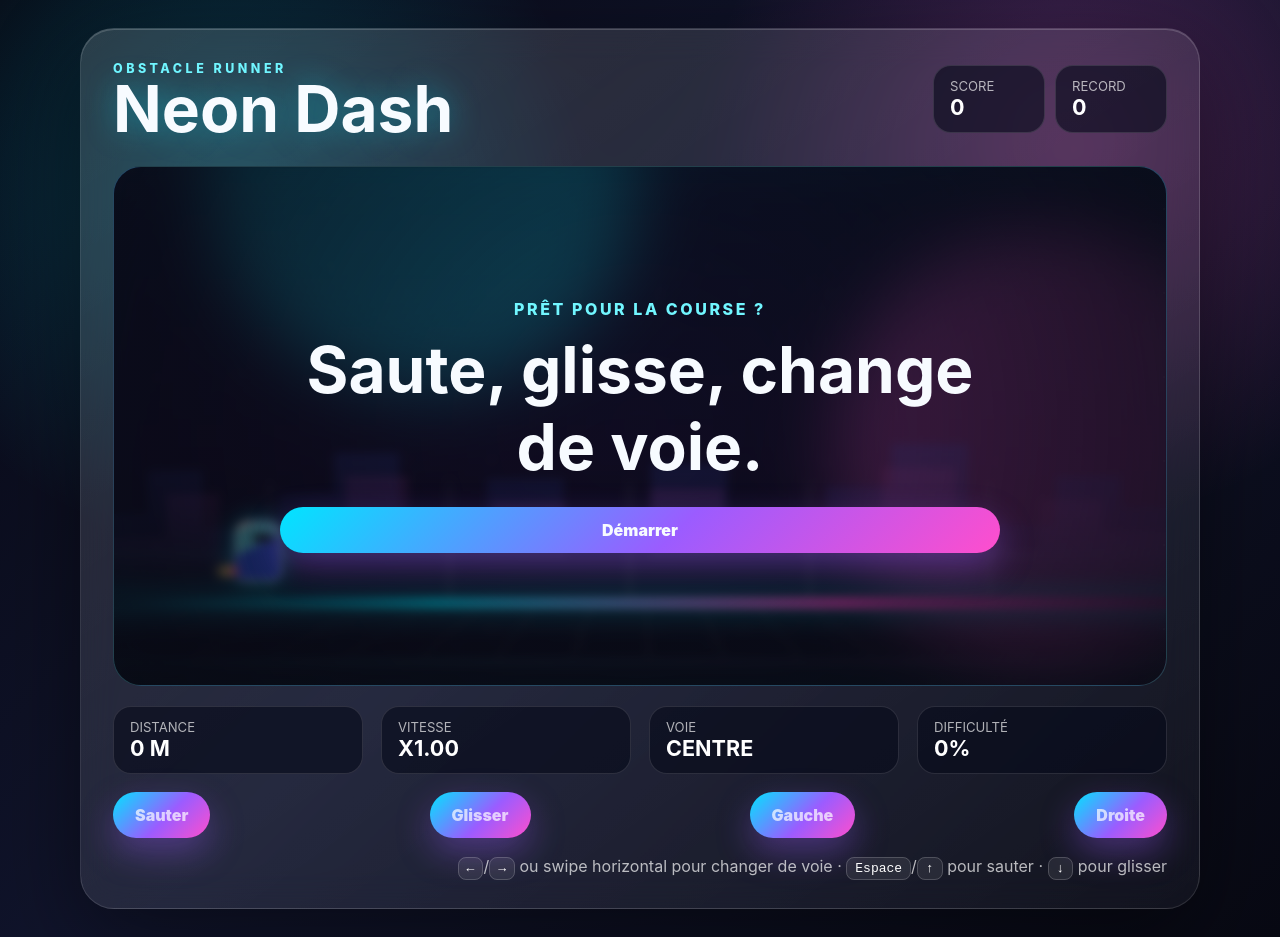
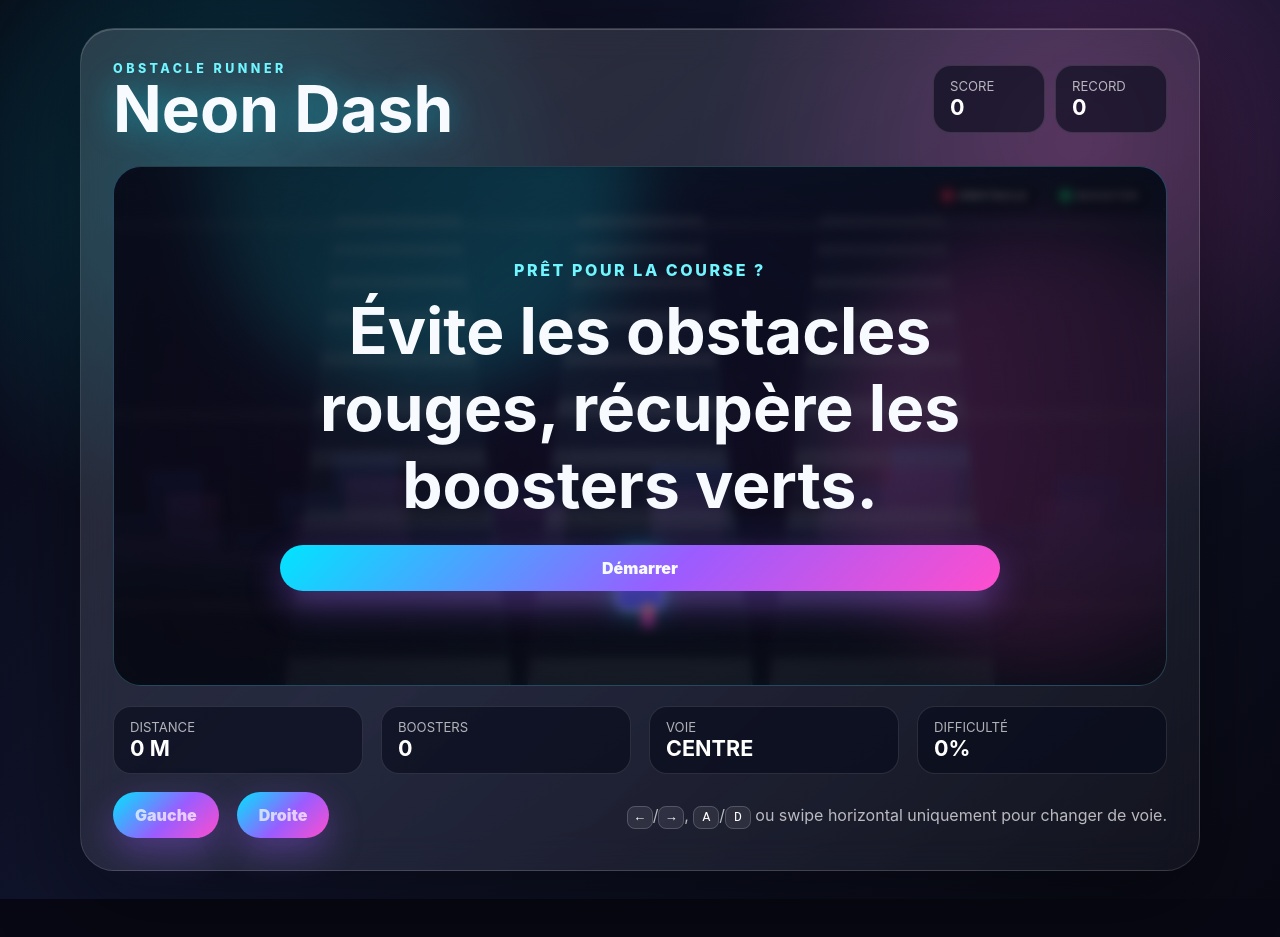
Before and after one commit to djkmill33-creator/Game, a React (Vite) app: page / in a window 1280 px wide. After the commit the page ends 899 px from the top, so only its background shows below. Built offline with nearby package versions, Linux system fonts and the light colour scheme.

Commit message:
Clarify boosters and left-right touch movement

```diff
--- a/src/main.jsx
+++ b/src/main.jsx
@@ -2,55 +2,59 @@ import React, { useCallback, useEffect, useMemo, useRef, useState } from 'react'
 import { createRoot } from 'react-dom/client'
 import './styles.css'
 
-const GAME_WIDTH = 960
-const GROUND_Y = 415
-const PLAYER = { x: 120, width: 48, height: 62 }
-const GRAVITY = 0.86
-const JUMP_FORCE = -16.8
-const SLIDE_DURATION = 620
-const OBSTACLE_SPEED = 6.1
-const SPAWN_MIN = 760
-const SPAWN_RANDOM = 720
-const SWIPE_THRESHOLD = 46
-const TAP_THRESHOLD = 14
-const TAP_DURATION = 260
+const STAGE_HEIGHT = 520
+const PLAYER = { y: 382, width: 52, height: 66 }
+const ENTITY_START_Y = -120
+const ENTITY_END_Y = STAGE_HEIGHT + 120
+const OBSTACLE_SPEED = 4.8
+const SPAWN_MIN = 520
+const SPAWN_RANDOM = 460
+const SWIPE_THRESHOLD = 42
 const LANES = [
-  { label: 'gauche', offset: -54, scale: 0.92 },
-  { label: 'centre', offset: 0, scale: 1 },
-  { label: 'droite', offset: 54, scale: 1.08 },
+  { label: 'gauche', left: 27 },
+  { label: 'centre', left: 50 },
+  { label: 'droite', left: 73 },
 ]
-const COLORS = ['#00e5ff', '#9b5cff', '#ff4ecd', '#7cff6b', '#ffd166']
+const OBSTACLE_VARIANTS = [
+  { width: 62, height: 74, label: 'bloc' },
+  { width: 74, height: 54, label: 'barrière' },
+  { width: 52, height: 92, label: 'tour' },
+]
 
-const randomBetween = (min, max) => min + Math.random() * (max - min)
 const clampLane = (laneIndex) => Math.max(0, Math.min(LANES.length - 1, laneIndex))
 
-function createObstacle(score) {
-  const flying = Math.random() > 0.72 && score > 120
-  const width = randomBetween(34, 70)
-  const height = flying ? randomBetween(34, 56) : randomBetween(54, 118)
+function createEntity(score) {
   const laneIndex = Math.floor(Math.random() * LANES.length)
-  const laneGround = GROUND_Y + LANES[laneIndex].offset
+  const isBooster = Math.random() > 0.74
+
+  if (isBooster) {
+    return {
+      id: crypto.randomUUID(),
+      kind: 'booster',
+      laneIndex,
+      y: ENTITY_START_Y,
+      width: 46,
+      height: 46,
+      value: 120,
+    }
+  }
+
+  const variant = OBSTACLE_VARIANTS[Math.floor(Math.random() * OBSTACLE_VARIANTS.length)]
 
   return {
     id: crypto.randomUUID(),
-    x: GAME_WIDTH + 60,
-    y: flying ? laneGround - randomBetween(150, 205) : laneGround - height,
-    width,
-    height,
+    kind: 'obstacle',
     laneIndex,
-    color: COLORS[Math.floor(Math.random() * COLORS.length)],
-    type: flying ? 'drone' : 'block',
-    rotation: randomBetween(-6, 6),
+    y: ENTITY_START_Y,
+    width: variant.width,
+    height: variant.height + Math.min(score / 90, 24),
+    label: variant.label,
+    rotation: Math.random() * 8 - 4,
   }
 }
 
-function rectanglesOverlap(a, b) {
-  return (
-    a.x < b.x + b.width &&
-    a.x + a.width > b.x &&
-    a.y < b.y + b.height &&
-    a.y + a.height > b.y
-  )
+function verticalOverlap(a, b) {
+  return a.y < b.y + b.height && a.y + a.height > b.y
 }
 
 function useHighScore(score, gameState) {
@@ -68,50 +72,38 @@ function useHighScore(score, gameState) {
 
 function App() {
   const [gameState, setGameState] = useState('ready')
-  const [playerY, setPlayerY] = useState(GROUND_Y - PLAYER.height)
   const [laneIndex, setLaneIndex] = useState(1)
-  const [isSliding, setIsSliding] = useState(false)
-  const [obstacles, setObstacles] = useState([])
+  const [entities, setEntities] = useState([])
   const [score, setScore] = useState(0)
+  const [boosters, setBoosters] = useState(0)
   const [speedBoost, setSpeedBoost] = useState(1)
 
-  const velocityRef = useRef(0)
   const lastFrameRef = useRef(0)
-  const spawnTimerRef = useRef(950)
-  const slideTimerRef = useRef(null)
+  const spawnTimerRef = useRef(620)
   const activePointersRef = useRef(new Map())
   const gameStateRef = useRef(gameState)
   const scoreRef = useRef(score)
   const bestScore = useHighScore(score, gameState)
 
   const currentLane = LANES[laneIndex]
-  const playerHeight = isSliding ? 34 : PLAYER.height
-  const playerTop = (isSliding ? GROUND_Y - 34 : playerY) + currentLane.offset
-  const playerScale = currentLane.scale
-  const isGrounded = playerY >= GROUND_Y - PLAYER.height - 1
-
   const playerBox = useMemo(
     () => ({
-      x: PLAYER.x + 7,
-      y: playerTop + 6,
-      width: (PLAYER.width - 12) * playerScale,
-      height: (playerHeight - 9) * playerScale,
+      y: PLAYER.y + 8,
+      height: PLAYER.height - 14,
       laneIndex,
     }),
-    [laneIndex, playerHeight, playerScale, playerTop],
+    [laneIndex],
   )
 
   const resetGame = useCallback(() => {
-    velocityRef.current = 0
     lastFrameRef.current = 0
-    spawnTimerRef.current = 950
+    spawnTimerRef.current = 620
     scoreRef.current = 0
     activePointersRef.current.clear()
-    setPlayerY(GROUND_Y - PLAYER.height)
     setLaneIndex(1)
-    setIsSliding(false)
-    setObstacles([])
+    setEntities([])
     setScore(0)
+    setBoosters(0)
     setSpeedBoost(1)
     setGameState('playing')
   }, [])
@@ -121,30 +113,11 @@ function App() {
     setLaneIndex((currentIndex) => clampLane(currentIndex + direction))
   }, [])
 
-  const jump = useCallback(() => {
-    if (gameStateRef.current === 'ready' || gameStateRef.current === 'over') {
-      resetGame()
-      return
-    }
-
-    if (gameStateRef.current === 'playing' && isGrounded && !isSliding) {
-      velocityRef.current = JUMP_FORCE
-    }
-  }, [isGrounded, isSliding, resetGame])
-
-  const slide = useCallback(() => {
-    if (gameStateRef.current !== 'playing' || !isGrounded) return
-    setIsSliding(true)
-    window.clearTimeout(slideTimerRef.current)
-    slideTimerRef.current = window.setTimeout(() => setIsSliding(false), SLIDE_DURATION)
-  }, [isGrounded])
-
   const rememberPointer = useCallback((event) => {
     if (event.pointerType === 'mouse' && event.button !== 0) return
 
     activePointersRef.current.set(event.pointerId, {
       handled: false,
-      startTime: performance.now(),
       startX: event.clientX,
       startY: event.clientY,
     })
@@ -158,48 +131,24 @@ function App() {
 
     const deltaX = event.clientX - pointer.startX
     const deltaY = event.clientY - pointer.startY
-    const horizontalSwipe = Math.abs(deltaX) > SWIPE_THRESHOLD && Math.abs(deltaX) > Math.abs(deltaY) * 1.15
-    const verticalSwipe = Math.abs(deltaY) > SWIPE_THRESHOLD && Math.abs(deltaY) > Math.abs(deltaX) * 1.15
+    const horizontalSwipe = Math.abs(deltaX) > SWIPE_THRESHOLD && Math.abs(deltaX) > Math.abs(deltaY) * 1.2
 
     if (horizontalSwipe) {
       changeLane(deltaX < 0 ? -1 : 1)
       pointer.handled = true
-      return
     }
-
-    if (verticalSwipe) {
-      if (deltaY < 0) jump()
-      if (deltaY > 0) slide()
-      pointer.handled = true
-    }
-  }, [changeLane, jump, slide])
+  }, [changeLane])
 
   const handlePointerEnd = useCallback((event) => {
-    const pointer = activePointersRef.current.get(event.pointerId)
-    if (!pointer) return
-
-    const deltaX = event.clientX - pointer.startX
-    const deltaY = event.clientY - pointer.startY
-    const elapsed = performance.now() - pointer.startTime
-    const isTap = Math.hypot(deltaX, deltaY) < TAP_THRESHOLD && elapsed < TAP_DURATION
-
-    if (!pointer.handled && isTap) {
-      jump()
-    }
-
     activePointersRef.current.delete(event.pointerId)
     event.currentTarget.releasePointerCapture?.(event.pointerId)
-  }, [jump])
+  }, [])
 
-  const triggerTouchAction = useCallback((action) => (event) => {
+  const triggerTouchAction = useCallback((direction) => (event) => {
     event.preventDefault()
     event.stopPropagation()
-
-    if (action === 'left') changeLane(-1)
-    if (action === 'right') changeLane(1)
-    if (action === 'jump') jump()
-    if (action === 'slide') slide()
-  }, [changeLane, jump, slide])
+    changeLane(direction)
+  }, [changeLane])
 
   useEffect(() => {
     gameStateRef.current = gameState
@@ -211,14 +160,9 @@ function App() {
 
   useEffect(() => {
     const handleKeyDown = (event) => {
-      if (['Space', 'ArrowUp', 'KeyW'].includes(event.code)) {
+      if (['Enter', 'Space'].includes(event.code) && gameStateRef.current !== 'playing') {
         event.preventDefault()
-        jump()
-      }
-
-      if (['ArrowDown', 'KeyS'].includes(event.code)) {
-        event.preventDefault()
-        slide()
+        resetGame()
       }
 
       if (['ArrowLeft', 'KeyA'].includes(event.code)) {
@@ -234,9 +178,7 @@ function App() {
 
     window.addEventListener('keydown', handleKeyDown)
     return () => window.removeEventListener('keydown', handleKeyDown)
-  }, [changeLane, jump, slide])
-
-  useEffect(() => () => window.clearTimeout(slideTimerRef.current), [])
+  }, [changeLane, resetGame])
 
   useEffect(() => {
     let animationFrameId
@@ -248,7 +190,7 @@ function App() {
 
       if (gameStateRef.current === 'playing') {
         const nextScore = scoreRef.current + Math.round(delta * 2)
-        const nextBoost = 1 + Math.min(nextScore / 1400, 0.95)
+        const nextBoost = 1 + Math.min(nextScore / 1600, 0.9)
         const travel = OBSTACLE_SPEED * nextBoost * delta
 
         scoreRef.current = nextScore
@@ -257,38 +199,51 @@ function App() {
         setScore(nextScore)
         setSpeedBoost(nextBoost)
 
-        setPlayerY((currentY) => {
-          const nextVelocity = velocityRef.current + GRAVITY * delta
-          const nextY = Math.min(currentY + nextVelocity * delta, GROUND_Y - PLAYER.height)
-          velocityRef.current = nextY >= GROUND_Y - PLAYER.height ? 0 : nextVelocity
-          return nextY
-        })
-
-        setObstacles((currentObstacles) => {
-          let nextObstacles = currentObstacles
-            .map((obstacle) => ({ ...obstacle, x: obstacle.x - travel }))
-            .filter((obstacle) => obstacle.x + obstacle.width > -30)
+        setEntities((currentEntities) => {
+          let collectedBoosters = 0
+          let nextEntities = currentEntities
+            .map((entity) => ({ ...entity, y: entity.y + travel }))
+            .filter((entity) => entity.y < ENTITY_END_Y)
 
           if (spawnTimerRef.current <= 0) {
-            nextObstacles = [...nextObstacles, createObstacle(nextScore)]
-            spawnTimerRef.current = SPAWN_MIN + Math.random() * SPAWN_RANDOM - Math.min(nextScore, 700) * 0.42
+            nextEntities = [...nextEntities, createEntity(nextScore)]
+            spawnTimerRef.current = SPAWN_MIN + Math.random() * SPAWN_RANDOM - Math.min(nextScore, 650) * 0.32
           }
 
-          const hasCollision = nextObstacles.some((obstacle) =>
-            obstacle.laneIndex === playerBox.laneIndex &&
-            rectanglesOverlap(playerBox, {
-              x: obstacle.x + 6,
-              y: obstacle.y + 5,
-              width: (obstacle.width - 12) * LANES[obstacle.laneIndex].scale,
-              height: (obstacle.height - 10) * LANES[obstacle.laneIndex].scale,
-            }),
-          )
+          const hasCollision = nextEntities.some((entity) => {
+            const sameLane = entity.laneIndex === playerBox.laneIndex
+            const touchingPlayer = sameLane && verticalOverlap(playerBox, {
+              y: entity.y + 5,
+              height: entity.height - 10,
+            })
+
+            if (touchingPlayer && entity.kind === 'booster') {
+              collectedBoosters += 1
+              scoreRef.current += entity.value
+              return false
+            }
+
+            return touchingPlayer && entity.kind === 'obstacle'
+          })
+
+          if (collectedBoosters) {
+            setBoosters((currentBoosters) => currentBoosters + collectedBoosters)
+            setScore(scoreRef.current)
+            nextEntities = nextEntities.filter((entity) => {
+              const sameLane = entity.laneIndex === playerBox.laneIndex
+              const touchingPlayer = sameLane && verticalOverlap(playerBox, {
+                y: entity.y + 5,
+                height: entity.height - 10,
+              })
+              return !(touchingPlayer && entity.kind === 'booster')
+            })
+          }
 
           if (hasCollision) {
             setGameState('over')
           }
 
-          return nextObstacles
+          return nextEntities
         })
       }
 
@@ -300,7 +255,7 @@ function App() {
   }, [playerBox])
 
   const distance = Math.floor(score / 10)
-  const difficulty = Math.min(100, Math.round((speedBoost - 1) * 105))
+  const difficulty = Math.min(100, Math.round((speedBoost - 1) * 112))
 
   return (
     <main className="shell">
@@ -319,7 +274,7 @@ function App() {
         <div
           className="game-stage"
           role="application"
-          aria-label="Terrain de jeu. Swipe gauche ou droite pour changer de voie, swipe haut pour sauter, swipe bas pour glisser."
+          aria-label="Terrain de jeu. Les obstacles descendent verticalement. Swipe gauche ou droite pour changer de voie."
           onPointerCancel={handlePointerEnd}
           onPointerDown={rememberPointer}
           onPointerMove={handlePointerMove}
@@ -332,58 +287,63 @@ function App() {
           <div className="stars" />
 
           <div className="runner-track">
-            <div className="lane-guide lane-guide-left" />
-            <div className="lane-guide lane-guide-center" />
-            <div className="lane-guide lane-guide-right" />
-            <div className="track-glow" />
-            <div className="speed-lines" style={{ animationDuration: `${1.1 / speedBoost}s` }} />
+            {LANES.map((lane) => (
+              <div className="lane-column" key={lane.label} style={{ left: `${lane.left}%` }} />
+            ))}
+            <div className="speed-lines" style={{ animationDuration: `${1 / speedBoost}s` }} />
+
+            {entities.map((entity) => (
+              <div
+                className={`entity entity-${entity.kind}`}
+                key={entity.id}
+                style={{
+                  height: entity.height,
+                  left: `${LANES[entity.laneIndex].left}%`,
+                  top: entity.y,
+                  transform: `translateX(-50%) rotate(${entity.rotation || 0}deg)`,
+                  width: entity.width,
+                }}
+                aria-label={entity.kind === 'booster' ? 'Booster bonus' : `Obstacle ${entity.label}`}
+              >
+                {entity.kind === 'booster' ? <span>+</span> : <span />}
+              </div>
+            ))}
+
             <div
-              className={`runner lane-${currentLane.label} ${isSliding ? 'is-sliding' : ''} ${!isGrounded ? 'is-jumping' : ''}`}
+              className="runner"
               style={{
-                transform: `translate3d(${PLAYER.x}px, ${playerTop}px, 0) scale(${playerScale})`,
-                zIndex: 5 + laneIndex,
+                left: `${currentLane.left}%`,
+                top: PLAYER.y,
+                transform: 'translateX(-50%)',
               }}
             >
               <span className="runner-core" />
               <span className="visor" />
               <span className="jet" />
             </div>
-
-            {obstacles.map((obstacle) => (
-              <div
-                className={`obstacle obstacle-${obstacle.type}`}
-                key={obstacle.id}
-                style={{
-                  '--accent': obstacle.color,
-                  height: obstacle.height,
-                  left: obstacle.x,
-                  top: obstacle.y,
-                  transform: `rotate(${obstacle.rotation}deg) scale(${LANES[obstacle.laneIndex].scale})`,
-                  width: obstacle.width,
-                  zIndex: 4 + obstacle.laneIndex,
-                }}
-              >
-                <span />
-              </div>
-            ))}
           </div>
 
           {gameState !== 'playing' && (
             <div className="overlay">
-              <p>{gameState === 'ready' ? 'Prêt pour la course ?' : 'Collision détectée'}</p>
-              <h2>{gameState === 'ready' ? 'Saute, glisse, change de voie.' : `Score final : ${score}`}</h2>
+              <p>{gameState === 'ready' ? 'Prêt pour la course ?' : 'Collision obstacle'}</p>
+              <h2>{gameState === 'ready' ? 'Évite les obstacles rouges, récupère les boosters verts.' : `Score final : ${score}`}</h2>
               <button type="button" onClick={resetGame}>
                 {gameState === 'ready' ? 'Démarrer' : 'Rejouer'}
               </button>
             </div>
           )}
 
+          <div className="legend" aria-hidden="true">
+            <span className="legend-obstacle">Obstacle</span>
+            <span className="legend-booster">Booster</span>
+          </div>
+
           <div className="touch-lane-controls" aria-label="Contrôles tactiles de voie">
-            <button type="button" onPointerDown={triggerTouchAction('left')} aria-label="Changer vers la voie de gauche">
+            <button type="button" onPointerDown={triggerTouchAction(-1)} aria-label="Changer vers la voie de gauche">
               ←
             </button>
-            <span>Voie {laneIndex + 1}/3</span>
-            <button type="button" onPointerDown={triggerTouchAction('right')} aria-label="Changer vers la voie de droite">
+            <span>Gauche / Droite</span>
+            <button type="button" onPointerDown={triggerTouchAction(1)} aria-label="Changer vers la voie de droite">
               →
             </button>
           </div>
@@ -395,8 +355,8 @@ function App() {
             <strong>{distance} m</strong>
           </article>
           <article>
-            <span>Vitesse</span>
-            <strong>x{speedBoost.toFixed(2)}</strong>
+            <span>Boosters</span>
+            <strong>{boosters}</strong>
           </article>
           <article>
             <span>Voie</span>
@@ -409,11 +369,9 @@ function App() {
         </div>
 
         <div className="controls">
-          <button type="button" onClick={jump}>Sauter</button>
-          <button type="button" onClick={slide}>Glisser</button>
           <button type="button" onClick={() => changeLane(-1)}>Gauche</button>
           <button type="button" onClick={() => changeLane(1)}>Droite</button>
-          <p><kbd>←</kbd>/<kbd>→</kbd> ou swipe horizontal pour changer de voie · <kbd>Espace</kbd>/<kbd>↑</kbd> pour sauter · <kbd>↓</kbd> pour glisser</p>
+          <p><kbd>←</kbd>/<kbd>→</kbd>, <kbd>A</kbd>/<kbd>D</kbd> ou swipe horizontal uniquement pour changer de voie.</p>
         </div>
       </section>
     </main>
--- a/src/styles.css
+++ b/src/styles.css
@@ -186,59 +186,25 @@ h1 {
   inset: 0;
 }
 
-.lane-guide {
+.lane-column {
   position: absolute;
-  right: -12%;
-  left: -12%;
-  height: 2px;
-  border-radius: 99px;
-  background: linear-gradient(90deg, transparent, rgba(113, 246, 255, 0.34), rgba(255, 78, 205, 0.28), transparent);
-  box-shadow: 0 0 16px rgba(0, 229, 255, 0.22);
-  transform: perspective(170px) rotateX(52deg);
-  transform-origin: center;
-}
-
-.lane-guide-left {
-  bottom: 130px;
-}
-
-.lane-guide-center {
-  bottom: 76px;
-}
-
-.lane-guide-right {
-  bottom: 22px;
-}
-
-.track-glow {
-  position: absolute;
-  right: -8%;
-  bottom: 76px;
-  left: -8%;
-  height: 12px;
-  border-radius: 99px;
-  background: linear-gradient(90deg, transparent, #00e5ff, #ff4ecd, transparent);
-  box-shadow: 0 0 30px rgba(0, 229, 255, 0.75);
-}
-
-.track-glow::after {
-  position: absolute;
-  inset: 12px 0 -50px;
-  background-image: linear-gradient(90deg, rgba(255, 255, 255, 0.16) 1px, transparent 1px);
-  background-size: 56px 100%;
-  content: "";
-  transform: perspective(140px) rotateX(46deg);
-  transform-origin: top;
+  top: -8%;
+  bottom: -8%;
+  width: min(22vw, 168px);
+  border-right: 1px solid rgba(113, 246, 255, 0.18);
+  border-left: 1px solid rgba(255, 78, 205, 0.12);
+  background:
+    linear-gradient(180deg, transparent, rgba(113, 246, 255, 0.08), transparent),
+    repeating-linear-gradient(180deg, rgba(255, 255, 255, 0.12) 0 18px, transparent 18px 54px);
+  filter: drop-shadow(0 0 18px rgba(0, 229, 255, 0.12));
+  transform: translateX(-50%) perspective(220px) rotateX(16deg);
 }
 
 .speed-lines {
   position: absolute;
-  right: 0;
-  bottom: 88px;
-  left: 0;
-  height: 115px;
-  background-image: linear-gradient(90deg, transparent 0 82%, rgba(255, 255, 255, 0.18) 84%, transparent 88%);
-  background-size: 180px 100%;
+  inset: 0;
+  background-image: linear-gradient(180deg, transparent 0 78%, rgba(255, 255, 255, 0.18) 82%, transparent 88%);
+  background-size: 100% 190px;
   animation: rush 1.1s linear infinite;
   opacity: 0.42;
 }
@@ -250,6 +216,7 @@ h1 {
   height: 62px;
   transform-origin: bottom center;
   transition:
+    left 210ms cubic-bezier(0.2, 0.9, 0.2, 1),
     transform 210ms cubic-bezier(0.2, 0.9, 0.2, 1),
     width 160ms ease,
     height 160ms ease;
@@ -279,57 +246,110 @@ h1 {
 
 .jet {
   position: absolute;
-  bottom: 5px;
-  left: -21px;
-  width: 26px;
-  height: 12px;
+  right: 9px;
+  bottom: -22px;
+  width: 14px;
+  height: 30px;
   border-radius: 99px;
-  background: linear-gradient(90deg, transparent, #ffd166, #ff4ecd);
+  background: linear-gradient(180deg, #ffd166, #ff4ecd, transparent);
   filter: blur(0.5px);
   animation: pulse 250ms ease-in-out infinite alternate;
 }
 
-.runner.is-jumping .runner-core {
-  animation: jump-sheen 460ms ease;
-}
 
-.runner.is-sliding {
-  width: 70px;
-  height: 34px;
-}
-
-.runner.is-sliding .runner-core {
-  border-radius: 14px;
-}
-
-.runner.is-sliding .visor {
-  top: 9px;
-  right: 12px;
-}
-
-.obstacle {
+.entity {
   position: absolute;
-  transform-origin: bottom center;
   z-index: 4;
   display: grid;
   place-items: center;
-  border: 1px solid color-mix(in srgb, var(--accent) 70%, white 20%);
-  border-radius: 12px;
-  background: linear-gradient(155deg, color-mix(in srgb, var(--accent) 32%, #10142a), rgba(255, 255, 255, 0.06));
-  box-shadow: 0 0 20px color-mix(in srgb, var(--accent) 42%, transparent);
+  transform-origin: center;
+  will-change: top;
 }
 
-.obstacle span {
-  width: 42%;
-  height: 42%;
-  border-radius: inherit;
-  border: 1px solid rgba(255, 255, 255, 0.55);
-  opacity: 0.65;
+.entity-obstacle {
+  border: 2px solid rgba(255, 97, 97, 0.86);
+  border-radius: 14px;
+  background:
+    linear-gradient(145deg, rgba(255, 55, 95, 0.95), rgba(92, 14, 32, 0.95)),
+    repeating-linear-gradient(45deg, rgba(255, 255, 255, 0.22) 0 8px, transparent 8px 16px);
+  box-shadow: 0 0 28px rgba(255, 55, 95, 0.5);
 }
 
-.obstacle-drone {
-  border-radius: 999px 999px 14px 14px;
-  animation: hover 900ms ease-in-out infinite alternate;
+.entity-obstacle::before {
+  color: rgba(255, 255, 255, 0.78);
+  content: "!";
+  font-size: 1.75rem;
+  font-weight: 1000;
+}
+
+.entity-obstacle span {
+  position: absolute;
+  inset: 8px;
+  border: 1px solid rgba(255, 255, 255, 0.38);
+  border-radius: 10px;
+}
+
+.entity-booster {
+  border: 2px solid rgba(149, 255, 137, 0.95);
+  border-radius: 999px;
+  background:
+    radial-gradient(circle at 35% 28%, #fff 0 10%, #dcff72 11% 28%, #25ff9a 30% 58%, #075f46 60% 100%);
+  box-shadow: 0 0 30px rgba(37, 255, 154, 0.72), inset 0 0 18px rgba(255, 255, 255, 0.42);
+  animation: booster-pulse 780ms ease-in-out infinite alternate;
+}
+
+.entity-booster span {
+  display: grid;
+  width: 24px;
+  height: 24px;
+  place-items: center;
+  border-radius: 999px;
+  background: rgba(3, 28, 24, 0.72);
+  color: #dfff72;
+  font-weight: 1000;
+}
+
+.legend {
+  position: absolute;
+  top: 14px;
+  right: 16px;
+  z-index: 8;
+  display: flex;
+  gap: 10px;
+  pointer-events: none;
+}
+
+.legend span {
+  display: inline-flex;
+  align-items: center;
+  gap: 6px;
+  padding: 7px 10px;
+  border: 1px solid rgba(255, 255, 255, 0.14);
+  border-radius: 999px;
+  background: rgba(8, 11, 27, 0.66);
+  color: rgba(255, 255, 255, 0.78);
+  font-size: 0.72rem;
+  font-weight: 900;
+  letter-spacing: 0.08em;
+  text-transform: uppercase;
+}
+
+.legend span::before {
+  width: 11px;
+  height: 11px;
+  border-radius: 4px;
+  content: "";
+}
+
+.legend-obstacle::before {
+  background: #ff375f;
+  box-shadow: 0 0 12px rgba(255, 55, 95, 0.75);
+}
+
+.legend-booster::before {
+  background: #25ff9a;
+  border-radius: 999px;
+  box-shadow: 0 0 12px rgba(37, 255, 154, 0.8);
 }
 
 .touch-lane-controls {
@@ -441,7 +461,7 @@ kbd {
 
 @keyframes rush {
   to {
-    background-position: -180px 0;
+    background-position: 0 190px;
   }
 }
 
@@ -453,21 +473,21 @@ kbd {
 
 @keyframes pulse {
   to {
-    transform: scaleX(1.3);
+    transform: scaleY(1.26);
     opacity: 0.72;
   }
 }
 
-@keyframes jump-sheen {
-  50% {
-    filter: brightness(1.24);
-    box-shadow: 0 0 34px rgba(0, 229, 255, 0.95);
+@keyframes booster-pulse {
+  to {
+    filter: brightness(1.25);
+    transform: translateX(-50%) scale(1.08);
   }
 }
 
-@keyframes hover {
-  to {
-    translate: 0 -8px;
+@media (pointer: coarse) {
+  .touch-lane-controls {
+    display: flex;
   }
 }
 
```
